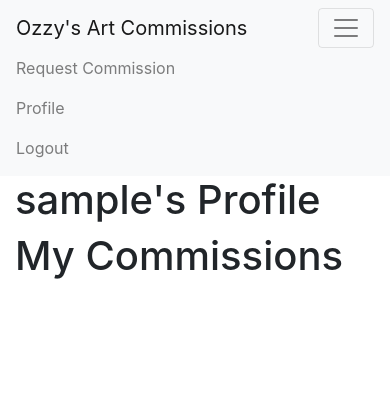
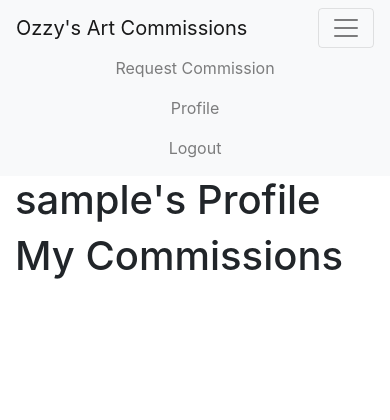
Before and after one commit to seakonn/milestone-four, a Django app: page /accounts/profile/ in a window 390 px wide, after a click that opens the changed part. Shown: the top 420 px of the page. Run offline with Django 3.2, Linux system fonts and the light colour scheme; the visitor is signed in with stand-in values (Sample User, id 1); data that the repository does not hold is empty; some libraries are stand-ins or nearby versions.

Commit message:
Centered navbar link text on mobile

```diff
--- a/templates/base.html
+++ b/templates/base.html
@@ -49,21 +49,21 @@ https://github.com/Code-Institute-Solutions/AuthenticationAndAuthorisation/tree/
 
                 {% if user.is_authenticated %}
                 <li class="nav-item">
-                    <a class="nav-link" href="{% url 'request_commission' %}">Request Commission</a>
+                    <a class="nav-link text-center" href="{% url 'request_commission' %}">Request Commission</a>
                 </li>
                 <li class="nav-item">
-                    <a class="nav-link" href="{% url 'profile' %}">Profile</a>
+                    <a class="nav-link text-center" href="{% url 'profile' %}">Profile</a>
                 </li>
                 <li class="nav-item">
-                    <a class="nav-link" href="{% url 'logout' %}">Logout</a>
+                    <a class="nav-link text-center" href="{% url 'logout' %}">Logout</a>
                 </li>
 
                 {% else %}
                 <li class="nav-item">
-                    <a class="nav-link" href="{% url 'login' %}">Login</a>
+                    <a class="nav-link text-center" href="{% url 'login' %}">Login</a>
                 </li>
                 <li class="nav-item">
-                    <a class="nav-link" href="{% url 'registration' %}">Register</a>
+                    <a class="nav-link text-center" href="{% url 'registration' %}">Register</a>
                 </li>
 
                 {% endif %}
```
